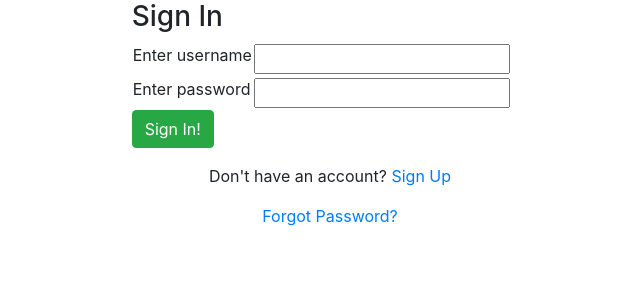
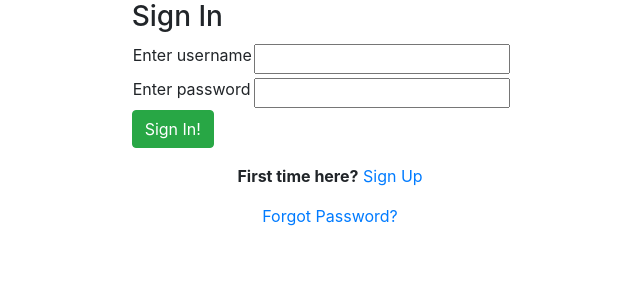
Before and after one commit to sujitpal/sherpa, a Django app: page /signin/ in a window 1280 px wide. Shown: the part 56-356 px from the top of the page, without its empty margins (310-950 px from the left). Run offline with Django 3.2, Linux system fonts and the light colour scheme; some libraries are stand-ins or nearby versions.

Commit message:
fix: cosmetic but clearer

```diff
--- a/templates/apps/signin.html
+++ b/templates/apps/signin.html
@@ -27,6 +27,6 @@
         {% endif %}
     </form>
 </div>
-<p class="text-center">Don't have an account? <a href="/signup">Sign Up</a></p>
+<p class="text-center"><b>First time here?</b> <a href="/signup">Sign Up</a></p>
 <p class="text-center"><a href="/password_reset">Forgot Password?</a></p>
 {% endblock %}
```
